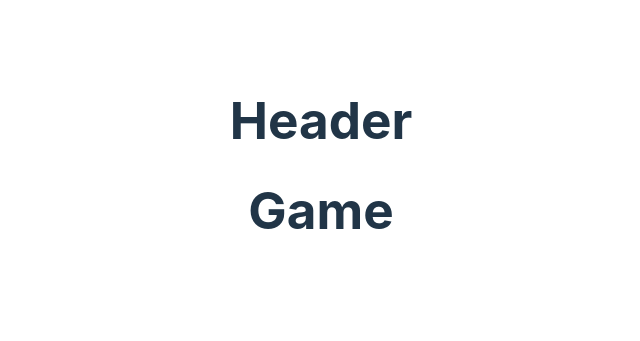
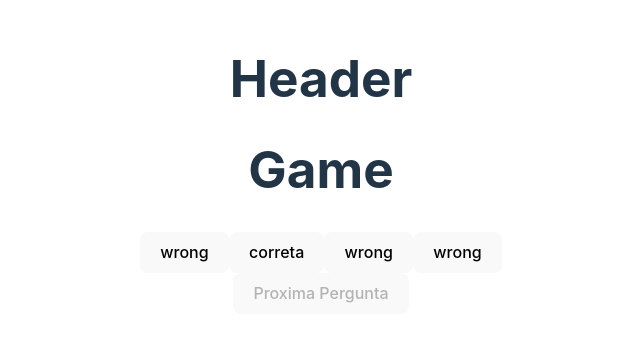
Before and after one commit to EsdrasThiago/digitallaw, a React (Vite) app: page /game in a window 1280 px wide. Shown: the part 235-576 px from the top of the page, without its empty margins (319-959 px from the left). Built offline with nearby package versions, Linux system fonts and the light colour scheme.

Commit message:
Fazendo perguntas aparecerem e implementando logica de proxima pergunta

```diff
--- a/src/mock/questions.js
+++ b/src/mock/questions.js
@@ -3,72 +3,40 @@ const questions = [
     question: "pergunta",
     correct_awnsner: 'correta',
     wrong_awnsners: [
-      {
-        wrong_awnser: 'wrong',
-      },
-      {
-        wrong_awnser: 'wrong',
-      },
-      {
-        wrong_awnser: 'wrong',
-      },
-      {
-        wrong_awnser: 'wrong',
-      },
+      'wrong',
+      'wrong',
+      'wrong',
+      'wrong',
     ]
   },
   {
     question: "pergunta",
     correct_awnsner: 'correta',
     wrong_awnsners: [
-      {
-        wrong_awnser: 'wrong',
-      },
-      {
-        wrong_awnser: 'wrong',
-      },
-      {
-        wrong_awnser: 'wrong',
-      },
-      {
-        wrong_awnser: 'wrong',
-      },
+      'wrong',
+      'wrong',
+      'wrong',
+      'wrong',
     ]
   },
   {
     question: "pergunta",
     correct_awnsner: 'correta',
     wrong_awnsners: [
-      {
-        wrong_awnser: 'wrong',
-      },
-      {
-        wrong_awnser: 'wrong',
-      },
-      {
-        wrong_awnser: 'wrong',
-      },
-      {
-        wrong_awnser: 'wrong',
-      },
+      'wrong',
+      'wrong',
+      'wrong',
+      'wrong',
     ]
   },
   {
     question: "pergunta",
     correct_awnsner: 'correta',
     wrong_awnsners: [
-      {
-        wrong_awnser: 'wrong',
-      },
-      {
-        wrong_awnser: 'wrong',
-      },
-      {
-        wrong_awnser: 'wrong',
-      },
-      {
-        wrong_awnser: 'wrong',
-      },
+      'wrong',
+      'wrong',
+      'wrong',
+      'wrong',
     ]
   },
 ]
--- a/src/pages/Game.jsx
+++ b/src/pages/Game.jsx
@@ -1,39 +1,60 @@
 import { useEffect, useState } from "react"
 import Header from "../components/Header"
 import questions from "../mock/questions";
+import shuffle from "../utils/shuffleArray";
 
 function Game() {
 
   const [counter, setCounter] = useState(0);
-  const [timer, setTimer] = useState(30);
-  const [isLoading, setIsLoading] = useState(false);
-  const [isMarked, setIsMarked] = useState(true);
+  // const [timer, setTimer] = useState(30);
+  // const [isLoading, setIsLoading] = useState(false);
+  // const [isMarked, setIsMarked] = useState(true);
   const [isDisabled, setIsDisabled] = useState(false);
-  const [answers, setAnswers] = useState([]);
-  const [wrongAnswers, setWrongAnswers] = useState([]);
+  // const [answers, setAnswers] = useState([]);
+  // const [wrongAnswers, setWrongAnswers] = useState([]);
+  // const [isFinished, setIsFinished] = useState(false);
   const [allAnswers, setAllAnswers] = useState([]);
 
   useEffect(() => {
-    setAllAnswers(questions)
-  }, [])
+      setAllAnswers([])
+      const allAnswersDefine = [questions[counter].correct_awnsner, questions[counter].wrong_awnsners[0],
+      questions[counter].wrong_awnsners[1], questions[counter].wrong_awnsners[2]]
+      const shuffleAnswers = shuffle(allAnswersDefine)
+      setAllAnswers(shuffleAnswers)
+  }, [counter])
+
+  const nextQuestion = () => {
+    setAllAnswers([])
+    setCounter(counter + 1)
+    setIsDisabled(false)
+  }
+
+  const questionMarked = () => {
+    setIsDisabled(true)
+  }
 
   return (
     <div>
       <Header />
       <h1>Game</h1>
       <div>
-        {answers.map((e) => {
-
+        {allAnswers.map((e) => (
           <button
-          type="button"
-          value={ e }
-          disabled={ isDisabled }
-          className={ isMarked && ((isMarked && (e === r[counter].correct_answer))
-            ? 'correct__choice'
-            : 'wrong__choice') }
+            type="button"
+            value={e}
+            key={e + counter}
+            disabled={isDisabled}
+            onClick={questionMarked}
+          // className={ isMarked && ((isMarked && (e === allAnswers[counter].correct_answer))
+          //   ? 'correct__choice'
+          //   : 'wrong__choice') }
           >{e}</button>
-        })}
+        ))}
       </div>
+      <button
+        onClick={nextQuestion}
+        disabled={!isDisabled}
+      >Proxima Pergunta</button>
     </div>
   )
 }
```
